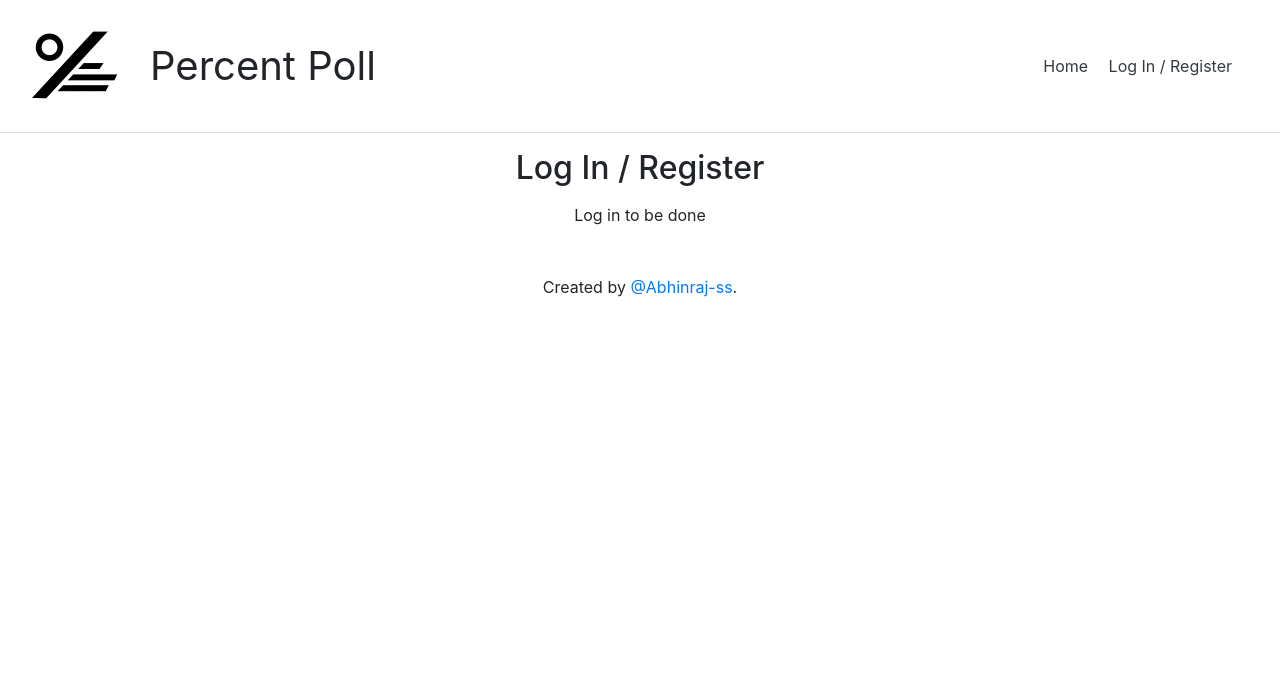
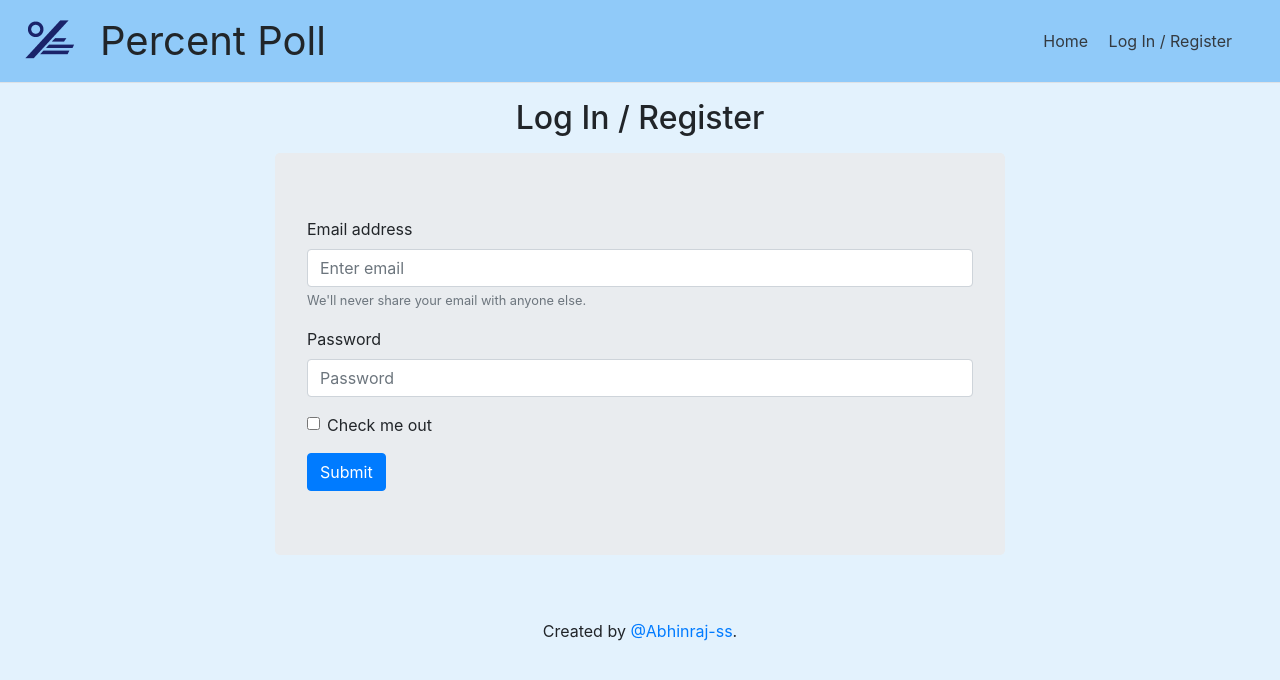
Before and after one commit to Abhinraj-ss/PercentPoll, a Flask app: page /dashboard in a window 1280 px wide. Shown: the top 680 px of the page. Run offline with Flask 2, Linux system fonts and the light colour scheme; some libraries are stand-ins or nearby versions.

Commit message:
modified files and added requirements.txt

```diff
--- a/static/style.css
+++ b/static/style.css
@@ -16,9 +16,19 @@ h2 {
 	display: flex;
 	height: 50px;
 	font-weight:bold;
+	margin: 2em;
 	justify-content: center;
 	align-items: center;
 	color:white;
 	background-color: blue;
 	border:2px;
 	}
+#card{
+	display: flex;
+	}
+#header{
+	background: #90CAF9 !important;
+}
+#body{
+	background: #E3F2FD !important;
+}
--- a/templates/create.html
+++ b/templates/create.html
@@ -5,8 +5,10 @@
 {% block body %}
   <h2 class="text-center">Create Poll</h2>
   <div class="row">
-    <div class="col-sm-8 offset-sm-2">
-      <p class="text-center">Poll creation page</p>
+    <div class="col-sm-6 offset-sm-3">
+    	<div class="jumbotron">
+      		<p class="text-center">Poll creation page</p>
+     	</div>
       <a class="btn" id= "create"  href="/vote">CREATE</a>
     </div>
   </div>
--- a/templates/dashboard.html
+++ b/templates/dashboard.html
@@ -6,7 +6,24 @@
   <h2 class="text-center">Log In / Register</h2>
   <div class="row">
     <div class="col-sm-8 offset-sm-2">
-      <p class="text-center">Log in to be done</p>
+    	<div class="jumbotron">
+		  <form>
+			  <div class="form-group">
+				<label for="exampleInputEmail1">Email address</label>
+				<input type="email" class="form-control" id="exampleInputEmail1" aria-describedby="emailHelp" placeholder="Enter email">
+				<small id="emailHelp" class="form-text text-muted">We'll never share your email with anyone else.</small>
+			  </div>
+			  <div class="form-group">
+				<label for="exampleInputPassword1">Password</label>
+				<input type="password" class="form-control" id="exampleInputPassword1" placeholder="Password">
+			  </div>
+			  <div class="form-group form-check">
+				<input type="checkbox" class="form-check-input" id="exampleCheck1">
+				<label class="form-check-label" for="exampleCheck1">Check me out</label>
+			  </div>
+			  <button type="submit" class="btn btn-primary">Submit</button>
+			</form>
+		</div>
     </div>
   </div>
 {% endblock %}
--- a/templates/index.html
+++ b/templates/index.html
@@ -13,6 +13,5 @@
         Excited!!? Click on the CREATE A POLL button and start creating your poll.
       </div>
       <a class="btn" id= "create"  href="/create">CREATE A POLL</a>
-    </div>
   </div>
 {% endblock %}
--- a/templates/layout.html
+++ b/templates/layout.html
@@ -3,15 +3,14 @@
   <head>
     <meta charset="utf-8">
     <meta name="viewport" content="width=device-width, initial-scale=1, shrink-to-fit=no">
-    <link rel="stylesheet" href="https://stackpath.bootstrapcdn.com/bootstrap/4.1.0/css/bootstrap.min.css" integrity="sha384-9gVQ4dYFwwWSjIDZnLEWnxCjeSWFphJiwGPXr1jddIhOegiu1FwO5qRGvFXOdJZ4" crossorigin="anonymous">
+    <link rel="stylesheet" href="https://stackpath.bootstrapcdn.com/bootstrap/4.1.3/css/bootstrap.min.css" integrity="sha384-MCw98/SFnGE8fJT3GXwEOngsV7Zt27NXFoaoApmYm81iuXoPkFOJwJ8ERdknLPMO" crossorigin="anonymous">
     <link rel="stylesheet" href="{{ url_for('static', filename='style.css') }}">
-
     <title>Percent Poll | {% block title %}{% endblock %}</title>
     <link rel="icon" href="static/favicon.ico" type="image/x-icon" />
     <link rel="shortcut icon" type="image/x-icon" href="static/favicon.ico" style= #0276FD>
   </head>
-  <body>
-    <div class="d-flex flex-column flex-md-row align-items-center p-3 px-md-4 mb-3 bg-white border-bottom box-shadow">
+  <body id="body">
+    <div class="d-flex flex-column flex-md-row align-items-center p-3 px-md-4 mb-3 bg-white border-bottom box-shadow" id="header" >
 	<div id="logo" class="row"  >
      <a href="/"><img src="{{url_for('static', filename='logo.png')}}"/></a>
     </div>
@@ -30,5 +29,8 @@
       {% block body %}{% endblock %}
     </div>
     <footer class="text-center">Created by <a href="https://github.com/Abhinraj-ss">@Abhinraj-ss</a>.
+    <script src="https://code.jquery.com/jquery-3.3.1.slim.min.js" integrity="sha384-q8i/X+965DzO0rT7abK41JStQIAqVgRVzpbzo5smXKp4YfRvH+8abtTE1Pi6jizo" crossorigin="anonymous"></script>
+	<script src="https://cdnjs.cloudflare.com/ajax/libs/popper.js/1.14.3/umd/popper.min.js" integrity="sha384-ZMP7rVo3mIykV+2+9J3UJ46jBk0WLaUAdn689aCwoqbBJiSnjAK/l8WvCWPIPm49" crossorigin="anonymous"></script>
+	<script src="https://stackpath.bootstrapcdn.com/bootstrap/4.1.3/js/bootstrap.min.js" integrity="sha384-ChfqqxuZUCnJSK3+MXmPNIyE6ZbWh2IMqE241rYiqJxyMiZ6OW/JmZQ5stwEULTy" crossorigin="anonymous"></script>
   </body>
 </html>
```
Also changed, not shown: requirements.txt (added, +7 -0 lines), templates/vote.html (+12 -3 lines), static/favicon.ico, static/logo.png.
